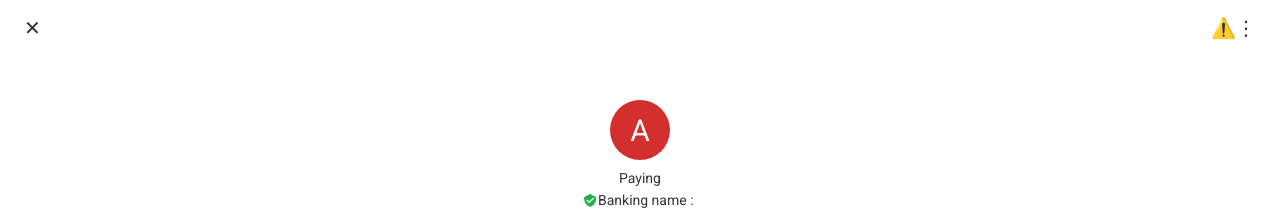
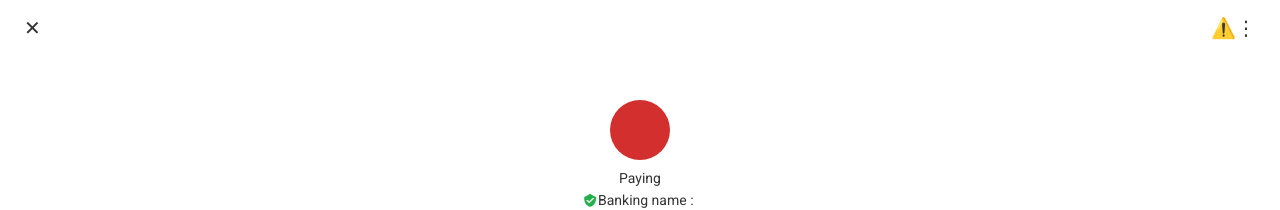
Before and after one commit to Einstein-ash/filter_data, a React (Create React App) app: page /payment in a window 1280 px wide. Shown: the top 210 px of the page. Built offline with nearby package versions, Linux system fonts and the light colour scheme.

Commit message:
qr next api->github wala check 4

```diff
--- a/src/pages/PaymentUI.jsx
+++ b/src/pages/PaymentUI.jsx
@@ -100,7 +100,7 @@ useEffect(() => {
       </div>
 
       <div className="profile-section">
-        <div className="avatar">A</div>
+        <div className="avatar">{userData.name.charAt(0)}</div>
         <div className="name-info">
           <p className="paying-name">
             Paying <strong>{userData.name}</strong>
```
